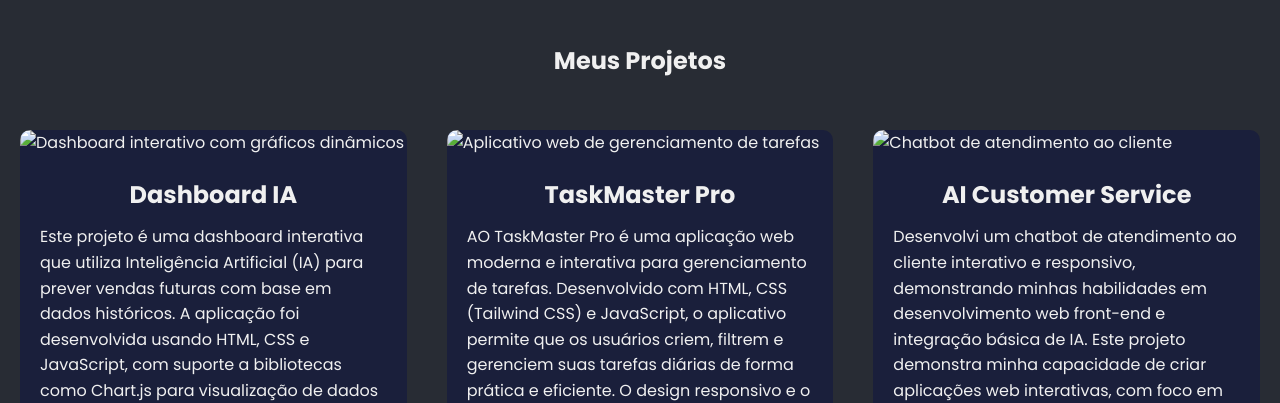
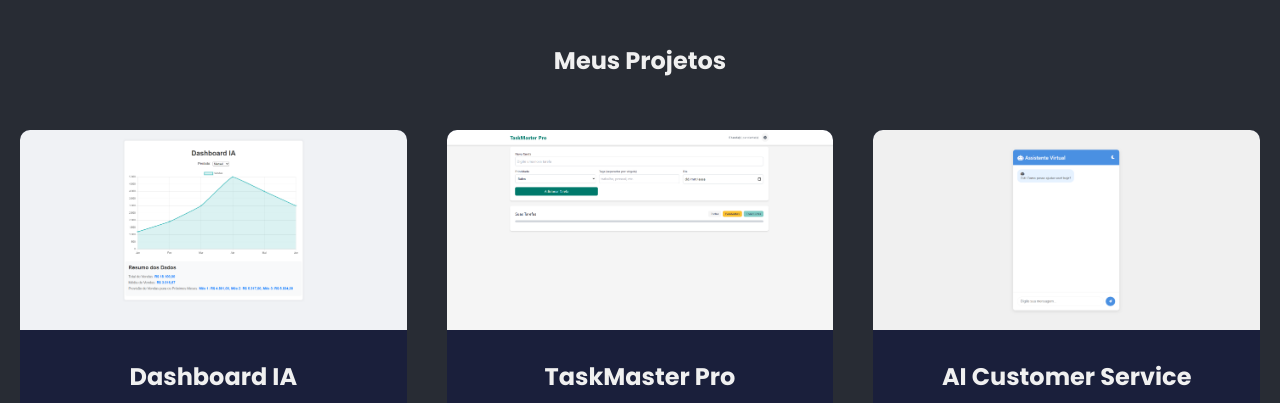
Before and after one commit to astermatheus/port, a plain HTML site: page index.html in a window 1280 px wide. Shown: the part 1980-2383 px from the top of the page. Drawn offline with Linux system fonts and the light colour scheme; the site is published under a folder, as on GitHub Pages, so addresses that start at the root find nothing.

Commit message:
Corrigido caminhos de imagens e atualizado HTML para GitHub Pages

```diff
--- a/index.html
+++ b/index.html
@@ -15,7 +15,6 @@
     <header>
         <nav class="navbar" aria-label="Navegação principal">
             <div class="logo">
-                <!-- <img src="logo.svg" alt="Logo MR" width="50" height="50"> -->
                 <span>MR</span>
             </div>
             <button class="mobile-menu-toggle" aria-label="Abrir menu de navegação" aria-expanded="false">
@@ -42,7 +41,6 @@
         <section id="sobre" class="about-section">
             <h2>Sobre Mim</h2>
             <div class="about-content">
-                <!-- <img src="./img/foto-de-perfil1.jpg" alt="Foto de Matheus Ricardo" class="profile-pic" width="300" height="400"> -->
                 <p>Sou um desenvolvedor front-end apaixonado por criar experiências web inovadoras e intuitivas. Com expertise em HTML, CSS, JavaScript, entre outras habilidades. Integro soluções de IA para otimizar o desenvolvimento e proporcionar resultados excepcionais. Meu objetivo é combinar design atraente com funcionalidade avançada para elevar cada projeto ao próximo nível.</p>
             </div>
         </section>
@@ -81,19 +79,19 @@
             <h2>Meus Projetos</h2>
             <div class="project-cards">
                 <article class="project-card">
-                    <img src="/img/dashboard-ia-img.png" alt="Dashboard interativo com gráficos dinâmicos" width="300" height="300">
+                    <img src="./img/dashboard-ia-img.png" alt="Dashboard interativo com gráficos dinâmicos" width="300" height="300">
                     <h3>Dashboard IA</h3>
                     <p>Este projeto é uma dashboard interativa que utiliza Inteligência Artificial (IA) para prever vendas futuras com base em dados históricos. A aplicação foi desenvolvida usando HTML, CSS e JavaScript, com suporte a bibliotecas como Chart.js para visualização de dados e TensorFlow.js para previsão de vendas.</p>
                     <a href="https://astermatheus.github.io/dashboard-ia/" target="_blank" class="project-link">Ver Projeto <i class="fas fa-external-link-alt" aria-hidden="true"></i></a>
                 </article>
                 <article class="project-card">
-                    <img src="/img/taskmaster-pro-img.png" alt="Aplicativo web de gerenciamento de tarefas" width="300" height="300">
+                    <img src="./img/taskmaster-pro-img.png" alt="Aplicativo web de gerenciamento de tarefas" width="300" height="300">
                     <h3>TaskMaster Pro</h3>
                     <p>AO TaskMaster Pro é uma aplicação web moderna e interativa para gerenciamento de tarefas. Desenvolvido com HTML, CSS (Tailwind CSS) e JavaScript, o aplicativo permite que os usuários criem, filtrem e gerenciem suas tarefas diárias de forma prática e eficiente. O design responsivo e o suporte para modo claro/escuro garantem uma experiência visual confortável em qualquer dispositivo.</p>
                     <a href="https://astermatheus.github.io/taskmaster-pro/" target="_blank" class="project-link">Ver Projeto <i class="fas fa-external-link-alt" aria-hidden="true"></i></a>
                 </article>
                 <article class="project-card">
-                    <img src="/img/ia-costumer-service-img.png" alt="Chatbot de atendimento ao cliente" width="300" height="300">
+                    <img src="./img/ia-costumer-service-img.png" alt="Chatbot de atendimento ao cliente" width="300" height="300">
                     <h3>AI Customer Service</h3>
                     <p>Desenvolvi um chatbot de atendimento ao cliente interativo e responsivo, demonstrando minhas habilidades em desenvolvimento web front-end e integração básica de IA. Este projeto demonstra minha capacidade de criar aplicações web interativas, com foco em experiência do usuário e implementação de funcionalidades modernas.</p>
                     <a href="https://astermatheus.github.io/ia-costumer-service/" target="_blank" class="project-link">Ver Projeto <i class="fas fa-external-link-alt" aria-hidden="true"></i></a>
```
